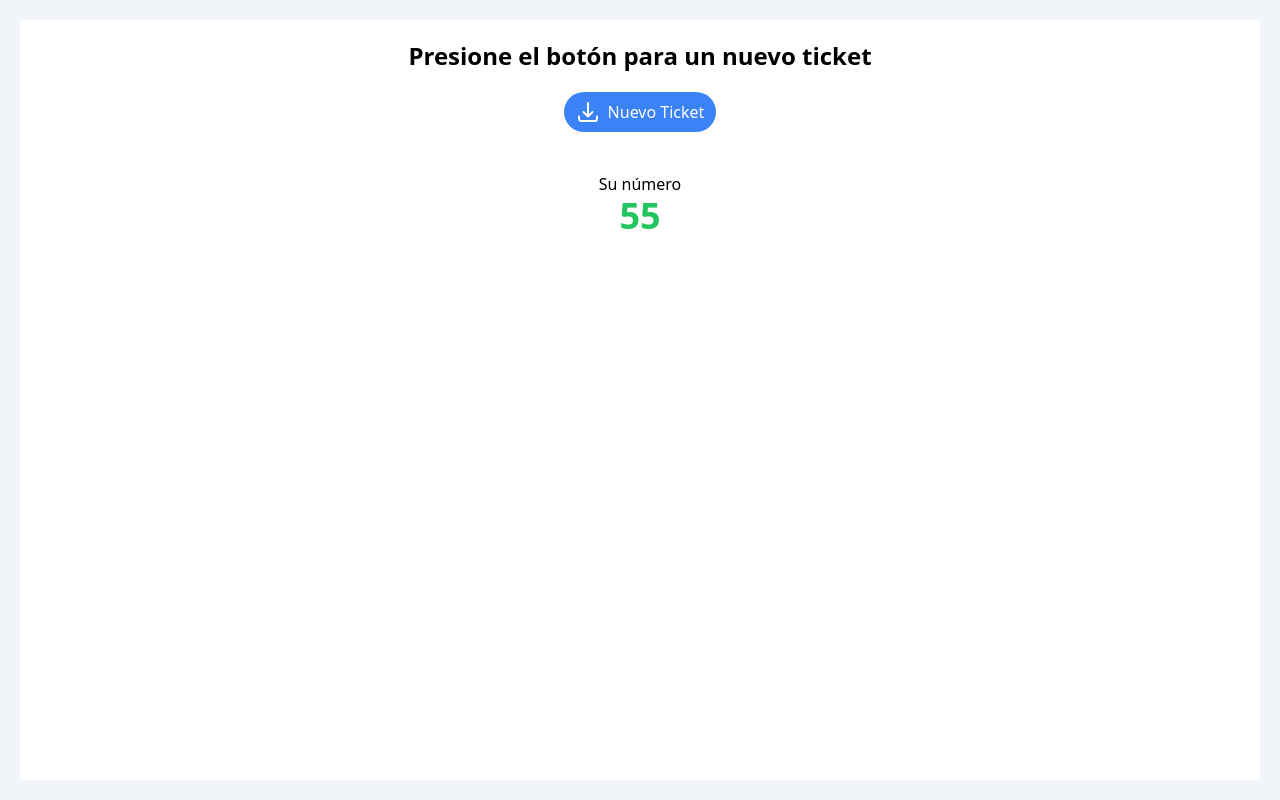
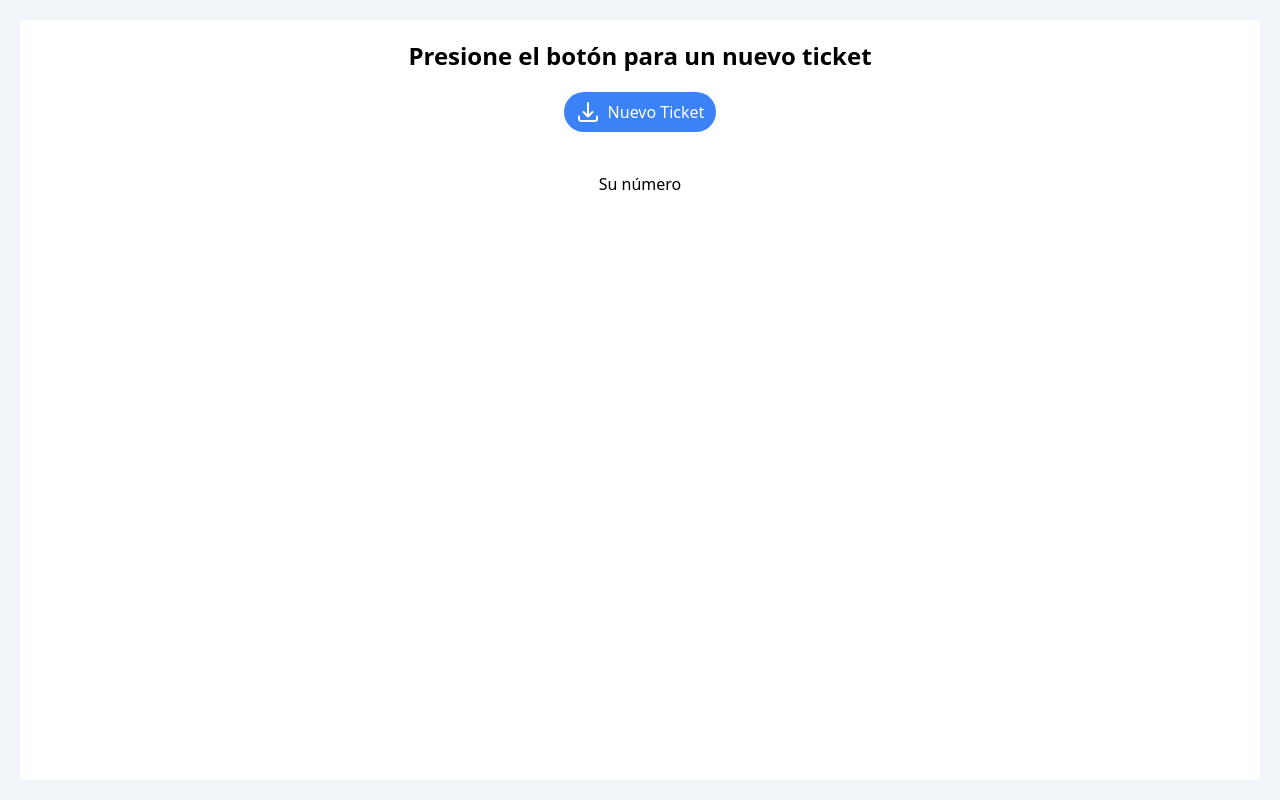
Before and after one commit to Alvarotloc/TicketsApp-Front-Sockets, a React (Vite) app: page /crear in a window 1280 px wide. Built offline with nearby package versions, Linux system fonts and the light colour scheme; no server answers.

Commit message:
Función de poder crear ticket añadida y establecida con el backend

```diff
--- a/src/pages/CrearTicket.tsx
+++ b/src/pages/CrearTicket.tsx
@@ -1,13 +1,26 @@
-import { FC } from 'react';
+import { FC, useContext, useState } from "react";
+import { SocketContext } from "../contexts";
+import type { ITicket } from "../interfaces";
 
 export const CrearTicket: FC = (): JSX.Element => {
+  const [ticketActual, setTicketActual] = useState<ITicket>({} as ITicket);
+
+  const { socket } = useContext(SocketContext);
+  const generarTicket = () => {
+    socket.emit("generar-ticket", null, (nuevoTicket: ITicket) => {
+      setTicketActual(nuevoTicket);
+    });
+  };
   return (
     <div className="h-screen bg-slate-100 p-5">
       <main className="bg-white h-full flex flex-col items-center">
         <h1 className="text-2xl font-semibold my-5 text-center">
           Presione el botón para un nuevo ticket
         </h1>
-        <button className="bg-blue-500 hover:bg-blue-400 transition-colors cursor-pointer text-white rounded-3xl px-3 py-2 flex mb-10">
+        <button
+          onClick={generarTicket}
+          className="bg-blue-500 hover:bg-blue-400 transition-colors cursor-pointer text-white rounded-3xl px-3 py-2 flex mb-10"
+        >
           <svg
             viewBox="0 0 24 24"
             className="w-6 h-6 mr-2 stroke-current stroke-2 fill-transparent"
@@ -22,7 +35,9 @@ export const CrearTicket: FC = (): JSX.Element => {
         </button>
         <div className="flex flex-col items-center">
           <p>Su número</p>
-          <span className="text-4xl font-semibold text-green-500">55</span>
+          <span className="text-4xl font-semibold text-green-500">
+            {Object.keys(ticketActual).length === 0 ? "" : ticketActual.number}
+          </span>
         </div>
       </main>
     </div>
```
Also changed, not shown: src/interfaces/index.ts (+7 -0 lines).
